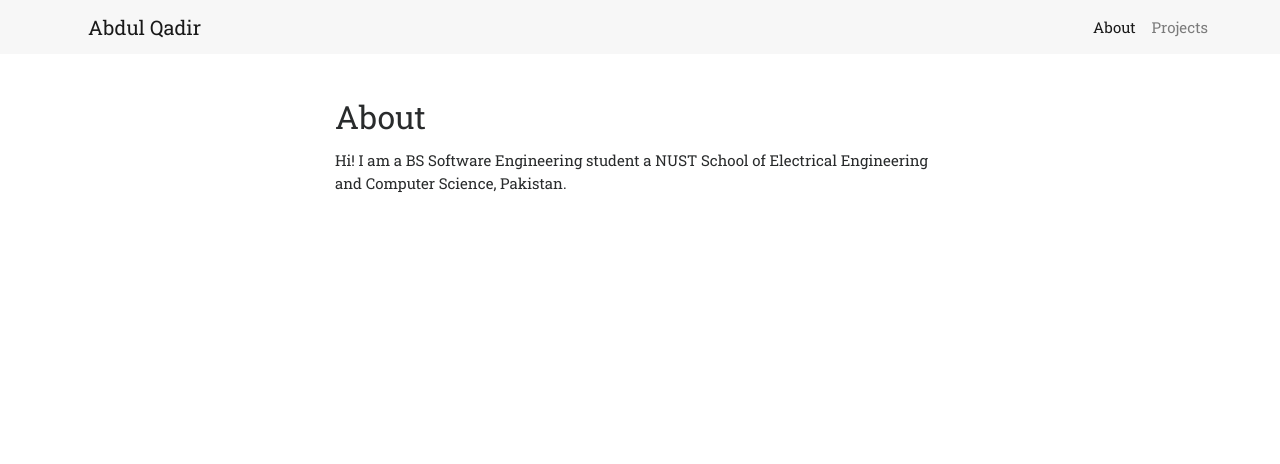
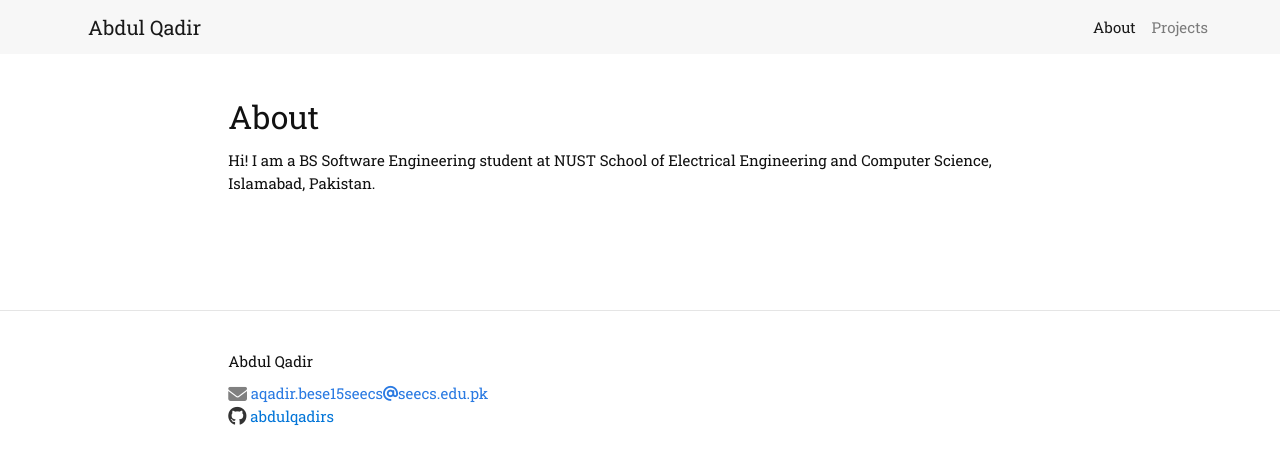
Before and after one commit to abdulqadirs/abdulqadirs.github.io, a plain HTML site: page index.html in a window 1280 px wide. Drawn offline with nearby package versions, Linux system fonts and the light colour scheme; a script that the page names is missing.

Commit message:
added footer

```diff
--- a/index.html
+++ b/index.html
@@ -1,5 +1,6 @@
 <!DOCTYPE html>
 <html lang="en">
+
     <head>
         <title>Abdul Qadir</title>
         <meta charset="utf-8">
@@ -9,14 +10,17 @@
             crossorigin="anonymous">
         <link href="https://fonts.googleapis.com/css?family=Montserrat|Open+Sans|Roboto+Slab" rel="stylesheet">
         <link rel="stylesheet" href="styles.css">
+        <!-- font awesome -->
+        <script src="https://use.fontawesome.com/caa2276586.js"></script>
     </head>
+
     <body>
         <nav class="navbar navbar-toggleable-sm  navbar-light bg-faded">
             <button class="navbar-toggler navbar-toggler-right" type="button" data-toggle="collapse" data-target="#navbarCollapse" aria-controls="navbarCollapse"
                 aria-expanded="false" aria-label="Toggle navigation">
                 <span class="navbar-toggler-icon"></span>
             </button>
-            <a class="navbar-brand pl-md-5 ml-md-4" href="#">Abdul Qadir</a>
+            <a class="navbar-brand pl-md-5 ml-md-4" href="https://abdulqadirs.github.io">Abdul Qadir</a>
             <div class="collapse navbar-collapse justify-content-end pr-5" id="navbarCollapse">
                 <ul class="navbar-nav">
                     <li class="nav-item active">
@@ -34,28 +38,37 @@
         <br>
         <div class="container-fluid">
             <div class="row">
-                <div class="offset-md-3 col-md-6">
+                <div class="offset-md-2 col-md-8">
                     <h2 class="about">About</h2>
                 </div>
             </div>
             <div class="row">
-                <div class="offset-md-3 col-md-6">
-                    <p>Hi! I am a BS Software Engineering student a NUST School of Electrical Engineering and Computer Science,
-                        Pakistan.</p>
+                <div class="offset-md-2 col-md-8">
+                    <p>Hi! I am a BS Software Engineering student at NUST School of Electrical Engineering and Computer Science,
+                        Islamabad, Pakistan.
+                    </p>
                 </div>
             </div>
         </div>
-        <!-- <hr style="margin-top:100px;"> -->
-
+        <hr style="margin-top:100px;">
+        <br>
         <!-- footer -->
         <footer>
-        <div class="container-fluid">
-            <div class="row">
-                <div class="offset-md-3 col-md-6">
-
+            <div class="container-fluid">
+                <div class="row">
+                    <div class="offset-md-2 col-md-8">
+                        <ul>
+                            <li class="name">Abdul Qadir</li>
+                            <li class="email">
+                                <span class="fa fa-envelope fa-lg"></span> aqadir.bese15seecs<span class="fa fa-at"></span>seecs.edu.pk</li>
+                            <li>
+                                <a href="https://github.com/abdulqadirs">
+                                    <span class="fa fa-github fa-lg"></span> abdulqadirs</a>
+                            </li>
+                        </ul>
+                    </div>
                 </div>
             </div>
-        </div>
         </footer>
 
         <!-- bootstrap links -->
--- a/styles.css
+++ b/styles.css
@@ -3,7 +3,27 @@
 body {
     font: 400 15px/1.5 "Roboto Slab",Montserrat,Iosevka,"Helvetica Neue",Helvetica,Arial,sans-serif;
     font-family: "Roboto Slab", "Montserrat, Iosevka", "Helvetica Neue", Helvetica, Arial, sans-serif;
+    color: #111;
 }
 .about {
     margin-bottom: 15px;
 }
+
+ul {
+    list-style-type: none;
+    padding-left: 0px;
+}
+
+.email{
+    color:#2a7ae2
+}
+.fa-github {
+    color: #333;
+}
+.fa-envelope
+{
+    color:grey;
+}
+.name {
+    margin-bottom: 10px;
+}
```
